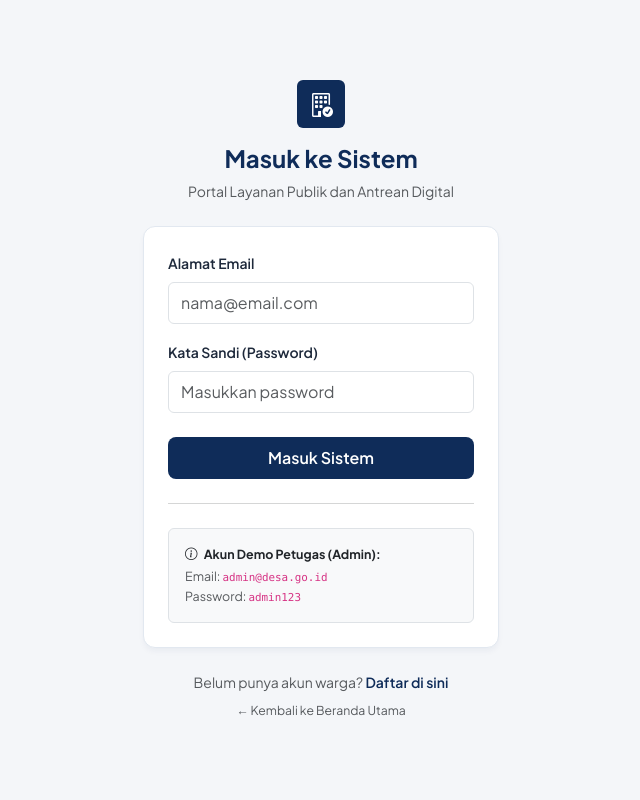
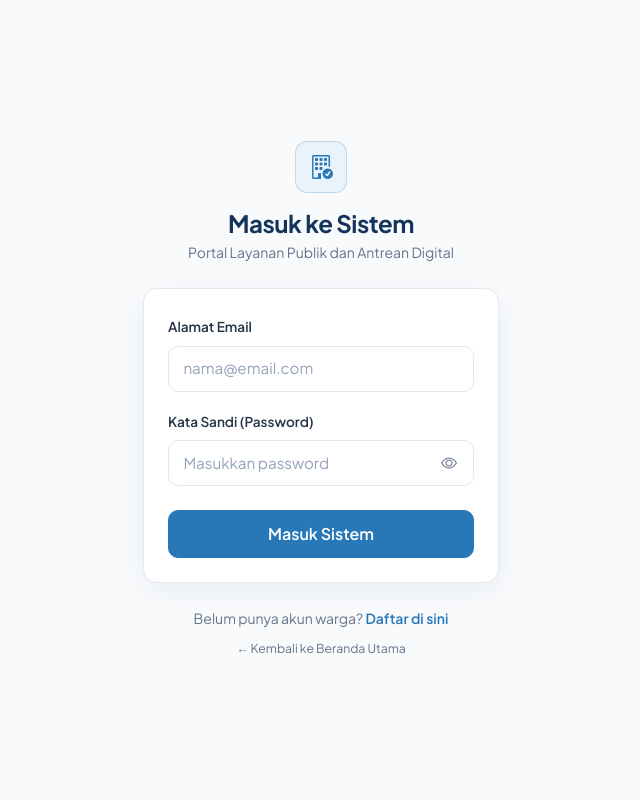
Before and after one commit to yonobuaton-png/layanan_publik1, a PHP site: page /login.php in a window 1280 px wide. Shown: the whole page, without its empty margins (319-959 px from the left). Run offline with PHP 8.4, Linux system fonts and the light colour scheme; data that the repository does not hold is empty.

Commit message:
Update login.php

```diff
--- a/login.php
+++ b/login.php
@@ -46,36 +46,145 @@ if ($_SERVER['REQUEST_METHOD'] === 'POST') {
     <link href="https://fonts.googleapis.com/css2?family=Plus+Jakarta+Sans:wght@400;500;600;700&display=swap" rel="stylesheet">
     <style>
         :root {
-            --navy-utama: #0F2C59;
-            --navy-gelap: #0A1E3F;
-            --latar-halaman: #F4F6F9;
-            --garis-halus: #E2E8F0;
+            --primary-navy: #15345B;
+            --secondary-blue: #2878B8;
+            --light-blue: #EAF3FA;
+            --bg-page: #F8FAFC;
+            --white: #FFFFFF;
+            --success-green: #20A779;
+            --warning-amber: #F3B64B;
+            --text-main: #263445;
+            --text-secondary: #64748B;
+            --border-color: #E2E8F0;
+            --radius-card: 14px;
+            --transition-smooth: all 0.25s ease;
         }
+
         body {
             font-family: 'Plus Jakarta Sans', sans-serif;
-            background-color: var(--latar-halaman);
-            color: #1E293B;
+            font-weight: 400;
+            background-color: var(--bg-page);
+            color: var(--text-main);
+            line-height: 1.65;
+            overflow-x: hidden;
         }
+
+        h1, .fw-heading {
+            font-weight: 700;
+            letter-spacing: -0.02em;
+        }
+
+        .brand-logo-box {
+            width: 52px;
+            height: 52px;
+            border-radius: 12px;
+            background-color: var(--light-blue);
+            color: var(--secondary-blue);
+            border: 1px solid rgba(40, 120, 184, 0.22);
+            transition: var(--transition-smooth);
+        }
+
+        .brand-logo-box:hover {
+            background-color: var(--secondary-blue);
+            color: var(--white);
+            transform: translateY(-2px);
+        }
+
         .card-auth {
-            background-color: #FFFFFF;
-            border: 1px solid var(--garis-halus);
-            border-radius: 12px;
-            box-shadow: 0 4px 6px -1px rgba(15, 44, 89, 0.05);
+            background-color: var(--white);
+            border: 1px solid var(--border-color);
+            border-radius: var(--radius-card);
+            box-shadow: 0 8px 28px rgba(21, 52, 91, 0.06);
         }
-        .btn-navy {
-            background-color: var(--navy-utama);
-            color: #FFFFFF;
+
+        .form-label {
+            color: var(--text-main);
             font-weight: 600;
-            padding: 0.65rem;
+            font-size: 0.85rem;
+            margin-bottom: 0.45rem;
+        }
+
+        .form-control {
+            border-color: var(--border-color);
+            border-radius: 10px;
+            padding: 0.65rem 0.9rem;
+            color: var(--text-main);
+            font-size: 0.95rem;
+            transition: var(--transition-smooth);
+        }
+
+        .form-control::placeholder {
+            color: #94A3B8;
+        }
+
+        .form-control:focus {
+            border-color: var(--secondary-blue);
+            box-shadow: 0 0 0 3px rgba(40, 120, 184, 0.14);
+        }
+
+        .password-wrapper {
+            position: relative;
+        }
+
+        .password-wrapper .form-control {
+            padding-right: 2.75rem;
+        }
+
+        .btn-toggle-password {
+            position: absolute;
+            top: 50%;
+            right: 0.5rem;
+            transform: translateY(-50%);
+            border: none;
+            background: transparent;
+            color: var(--text-secondary);
+            width: 34px;
+            height: 34px;
             border-radius: 8px;
+            display: inline-flex;
+            align-items: center;
+            justify-content: center;
+            transition: var(--transition-smooth);
+            z-index: 3;
         }
-        .btn-navy:hover {
-            background-color: var(--navy-gelap);
-            color: #FFFFFF;
+
+        .btn-toggle-password:hover,
+        .btn-toggle-password:focus-visible {
+            color: var(--secondary-blue);
+            background-color: var(--light-blue);
         }
-        .form-control:focus {
-            border-color: var(--navy-utama);
-            box-shadow: 0 0 0 0.2rem rgba(15, 44, 89, 0.15);
+
+        .btn-primary-blue {
+            background-color: var(--secondary-blue);
+            border: 1.5px solid var(--secondary-blue);
+            color: var(--white);
+            font-weight: 600;
+            padding: 0.7rem 1.25rem;
+            border-radius: 10px;
+            transition: var(--transition-smooth);
+        }
+
+        .btn-primary-blue:hover,
+        .btn-primary-blue:focus-visible {
+            background-color: var(--primary-navy);
+            border-color: var(--primary-navy);
+            color: var(--white);
+            transform: translateY(-1px);
+            box-shadow: 0 6px 16px rgba(21, 52, 91, 0.16);
+        }
+
+        .btn-primary-blue:active {
+            transform: scale(0.98);
+        }
+
+        .auth-link {
+            color: var(--secondary-blue);
+            font-weight: 600;
+            transition: var(--transition-smooth);
+        }
+
+        .auth-link:hover {
+            color: var(--primary-navy);
         }
     </style>
 </head>
@@ -86,16 +195,16 @@ if ($_SERVER['REQUEST_METHOD'] === 'POST') {
             <div class="col-md-5 col-lg-4">
 
                 <div class="text-center mb-4">
-                    <a href="index.php" class="d-inline-flex align-items-center justify-content-center rounded mb-3 text-decoration-none" style="width: 48px; height: 48px; background-color: var(--navy-utama); color: #fff;">
+                    <a href="index.php" class="d-inline-flex align-items-center justify-content-center brand-logo-box mb-3 text-decoration-none">
                         <i class="bi bi-building-check fs-4"></i>
                     </a>
-                    <h1 class="h4 fw-bold" style="color: var(--navy-utama);">Masuk ke Sistem</h1>
-                    <p class="text-muted small">Portal Layanan Publik dan Antrean Digital</p>
+                    <h1 class="h4 fw-heading mb-1" style="color: var(--primary-navy);">Masuk ke Sistem</h1>
+                    <p class="small mb-0" style="color: var(--text-secondary);">Portal Layanan Publik dan Antrean Digital</p>
                 </div>
 
-                <div class="card-auth p-4">
+                <div class="card-auth p-4 p-sm-4">
                     <?php if (!empty($pesan_error)): ?>
-                        <div class="alert alert-danger alert-dismissible fade show small py-2" role="alert">
+                        <div class="alert alert-danger alert-dismissible fade show small py-2.5 px-3 rounded-3" role="alert">
                             <i class="bi bi-exclamation-triangle-fill me-1"></i> <?= $pesan_error ?>
                             <button type="button" class="btn-close" data-bs-dismiss="alert" aria-label="Close"></button>
                         </div>
@@ -103,30 +212,27 @@ if ($_SERVER['REQUEST_METHOD'] === 'POST') {
 
                     <form action="" method="POST">
                         <div class="mb-3">
-                            <label class="form-label fw-semibold small">Alamat Email</label>
-                            <input type="email" name="email" class="form-control py-2" placeholder="nama@email.com" required>
+                            <label class="form-label">Alamat Email</label>
+                            <input type="email" name="email" class="form-control" placeholder="nama@email.com" required>
                         </div>
 
                         <div class="mb-3">
-                            <label class="form-label fw-semibold small">Kata Sandi (Password)</label>
-                            <input type="password" name="password" class="form-control py-2" placeholder="Masukkan password" required>
+                            <label class="form-label">Kata Sandi (Password)</label>
+                            <div class="password-wrapper">
+                                <input type="password" name="password" id="loginPassword" class="form-control" placeholder="Masukkan password" required>
+                                <button type="button" class="btn-toggle-password" id="togglePassword" aria-label="Tampilkan atau sembunyikan kata sandi">
+                                    <i class="bi bi-eye" id="iconPassword"></i>
+                                </button>
+                            </div>
                         </div>
 
-                        <button type="submit" class="btn btn-navy w-100 mt-2 py-2">Masuk Sistem</button>
+                        <button type="submit" class="btn btn-primary-blue w-100 mt-2">Masuk Sistem</button>
                     </form>
-
-                    <hr class="my-4 text-muted">
-
-                    <div class="p-3 rounded bg-light border text-start" style="font-size: 0.78rem;">
-                        <span class="fw-bold text-dark d-block mb-1"><i class="bi bi-info-circle me-1"></i> Akun Demo Petugas (Admin):</span>
-                        <span class="text-muted">Email:</span> <code>admin@desa.go.id</code><br>
-                        <span class="text-muted">Password:</span> <code>admin123</code>
-                    </div>
                 </div>
 
-                <div class="text-center mt-4 small text-muted">
-                    Belum punya akun warga? <a href="register.php" class="fw-semibold text-decoration-none" style="color: var(--navy-utama);">Daftar di sini</a><br>
-                    <a href="index.php" class="text-decoration-none text-muted small mt-2 d-inline-block">&larr; Kembali ke Beranda Utama</a>
+                <div class="text-center mt-4 small" style="color: var(--text-secondary);">
+                    Belum punya akun warga? <a href="register.php" class="text-decoration-none auth-link">Daftar di sini</a><br>
+                    <a href="index.php" class="text-decoration-none small mt-2 d-inline-block" style="color: var(--text-secondary);">&larr; Kembali ke Beranda Utama</a>
                 </div>
 
             </div>
@@ -134,5 +240,19 @@ if ($_SERVER['REQUEST_METHOD'] === 'POST') {
     </div>
 
     <script src="https://cdn.jsdelivr.net/npm/bootstrap@5.3.3/dist/js/bootstrap.bundle.min.js"></script>
+    <script>
+        const togglePassword = document.getElementById('togglePassword');
+        const loginPassword = document.getElementById('loginPassword');
+        const iconPassword = document.getElementById('iconPassword');
+
+        if (togglePassword && loginPassword && iconPassword) {
+            togglePassword.addEventListener('click', function () {
+                const isHidden = loginPassword.getAttribute('type') === 'password';
+                loginPassword.setAttribute('type', isHidden ? 'text' : 'password');
+                iconPassword.classList.toggle('bi-eye', !isHidden);
+                iconPassword.classList.toggle('bi-eye-slash', isHidden);
+            });
+        }
+    </script>
 </body>
 </html>
```
